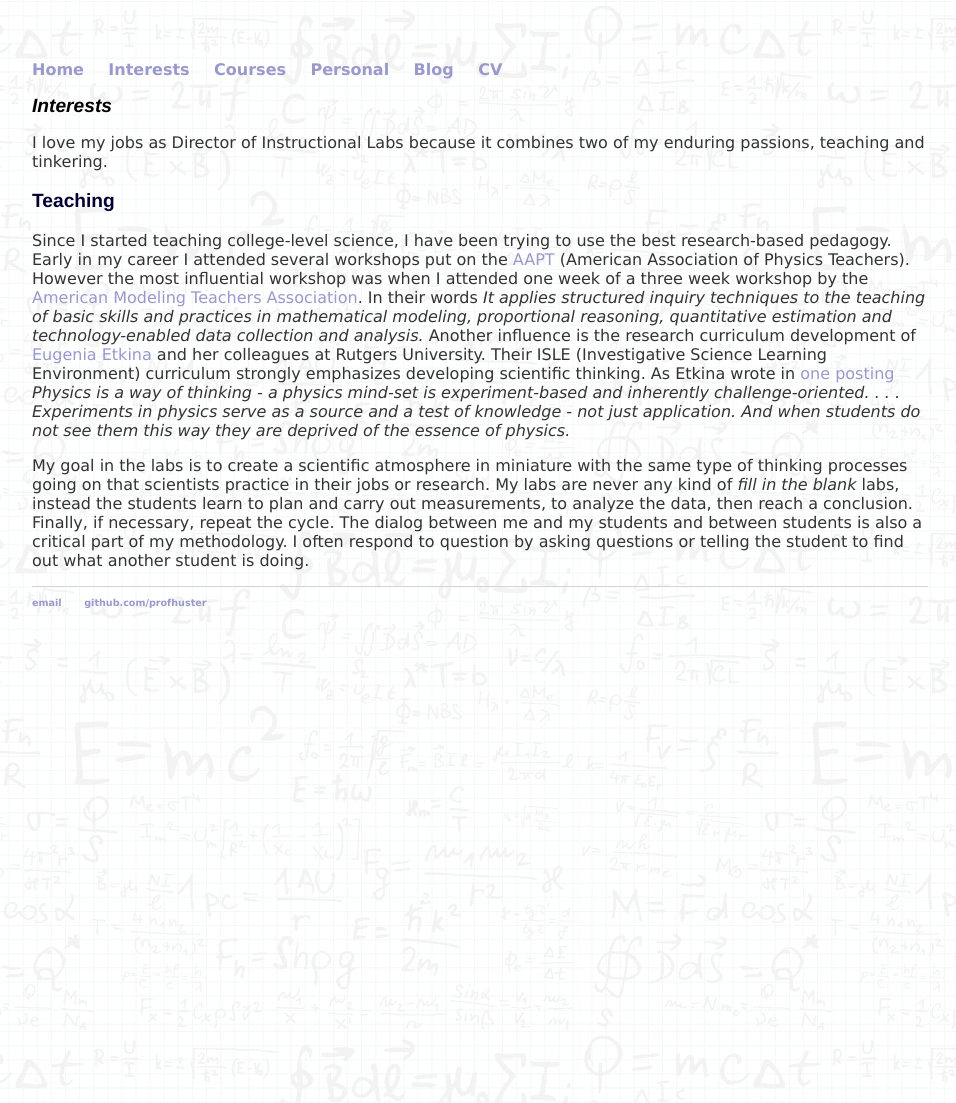
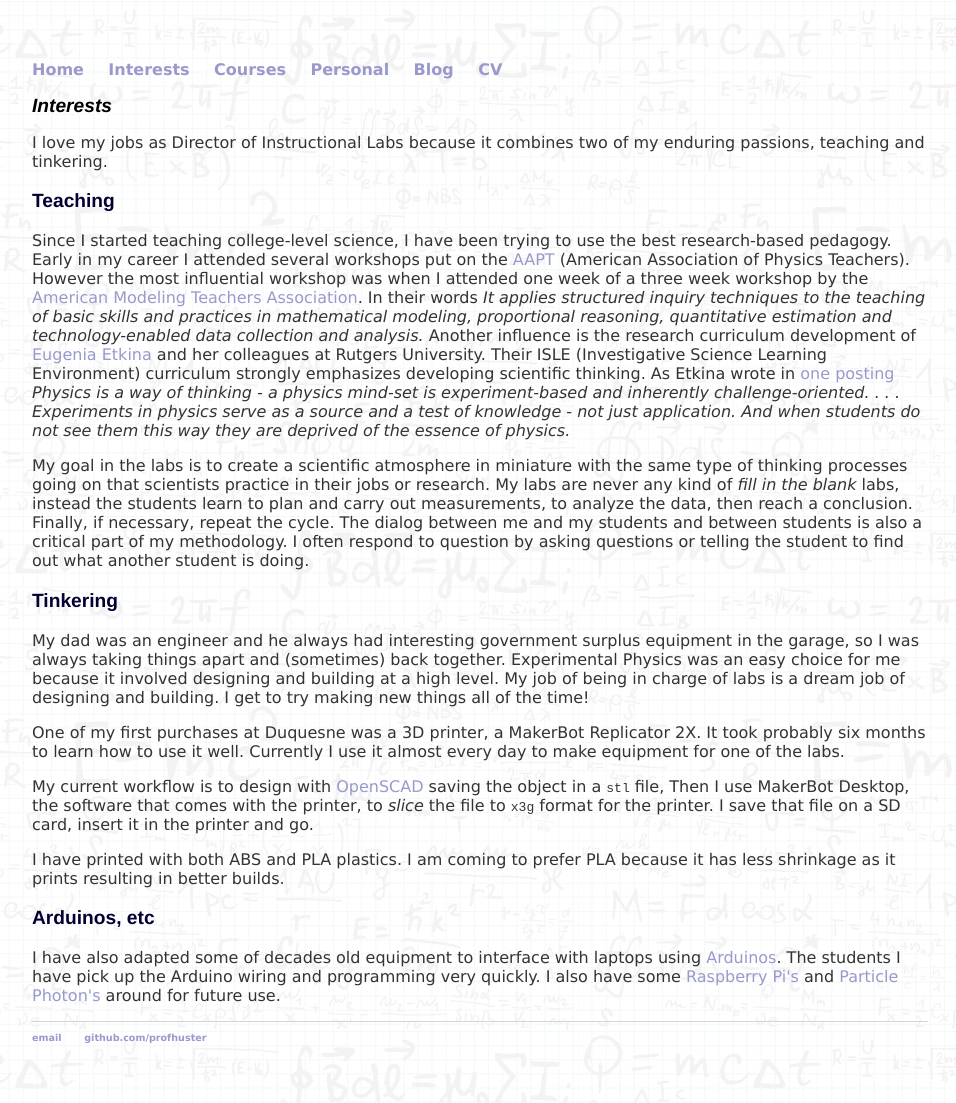
Before and after one commit to profhuster/profhuster.github.io, a Jekyll site: the page built from interests/index.md, in a window 1280 px wide. Shown: the whole page, without its empty margins (160-1116 px from the left). Built offline with Jekyll 4.4.1, drawn with Linux system fonts in a browser that asks for light colours; before the commit the page ends 900 px from its top, so only the background shows below that.

Commit message:
Last commit of the day

```diff
--- a/interests/index.md
+++ b/interests/index.md
@@ -31,5 +31,34 @@ if necessary, repeat the cycle. The dialog between me and my students and betwee
 students is also a critical part of my methodology. I often respond to question by asking
 questions or telling the student to find out what another student is doing.
 
+### Tinkering
+My dad was an engineer and he always had interesting government surplus equipment in the
+garage, so I was always taking things apart and (sometimes) back together. Experimental
+Physics was an easy choice for me because it involved designing and building at a high
+level. My job of being in charge of labs is a dream job of designing and building. I get
+to try making new things all of the time!
+
+One of my first purchases at Duquesne was a 3D printer, a MakerBot Replicator 2X. It took
+probably six months to learn how to use it well. Currently I use it almost every day to
+make equipment for one of the labs.
+
+My current workflow is to design with [OpenSCAD][2] saving the object in a `stl` file,
+Then I use MakerBot Desktop, the software that comes with the printer, to *slice*
+the file to `x3g` format for the printer. I save that file on a SD card, insert it in the
+printer and go.
+
+I have printed with both ABS and PLA plastics. I am coming to prefer PLA because it has
+less shrinkage as it prints resulting in better builds.
+
+### Arduinos, etc
+I have also adapted some of decades old equipment to interface with laptops using
+[Arduinos](https://www.arduino.cc/). The students I have pick up the Arduino wiring and
+programming very quickly. I also have some [Raspberry Pi&#39;s][3] and
+[Particle Photon&#39;s][4] around for future use.
+
 [1]: http://modeling.asu.edu/modeling/EtkinaE-PUM,MIvsPSI.htm
   "Modeling Instruction versus Traditional Instruction"
+[2]: http://www.openscad.org/ "The Programmers Solid 3D CAD Modeller"
+[3]: http://www.adafruit.com/raspberrypi?gclid=Cj0KEQiAsZayBRCrioKRkYetvc0BEiQAI70-A3HUsCPu9t3zY2kdn-lq4L2a6E6X6PAN1-NR3DbGyeQaAhWG8P8HAQ
+  "Raspberry Pi on AdaFruit's Website"
+[4]: https://www.particle.io/ "Build your Internet of Things"
```
Also changed, not shown: _posts/2015-11-09-Update.md (+5 -1 lines), _posts/2015-11-13-Working-With-Git-and-Jekyll.md (+0 -1 lines), about/index.md (+28 -14 lines).
